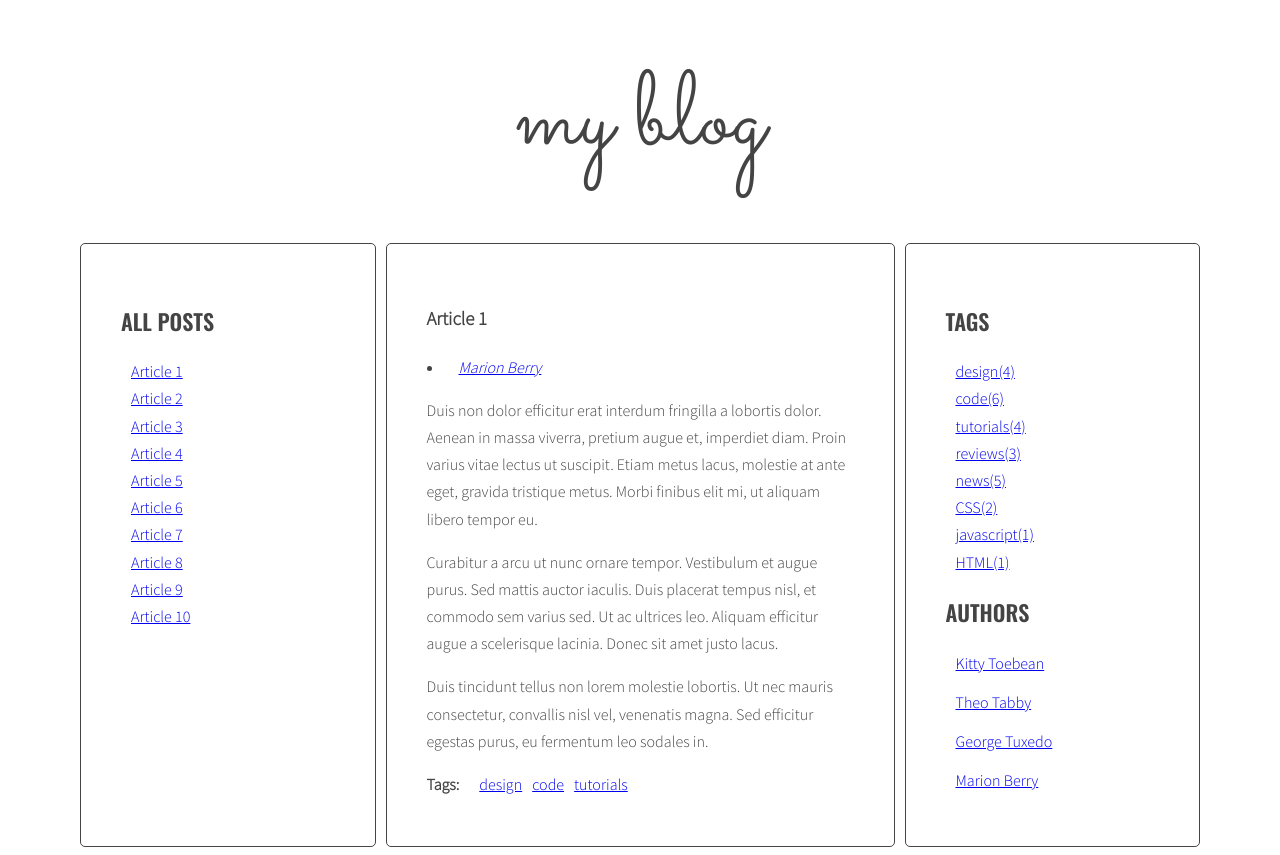
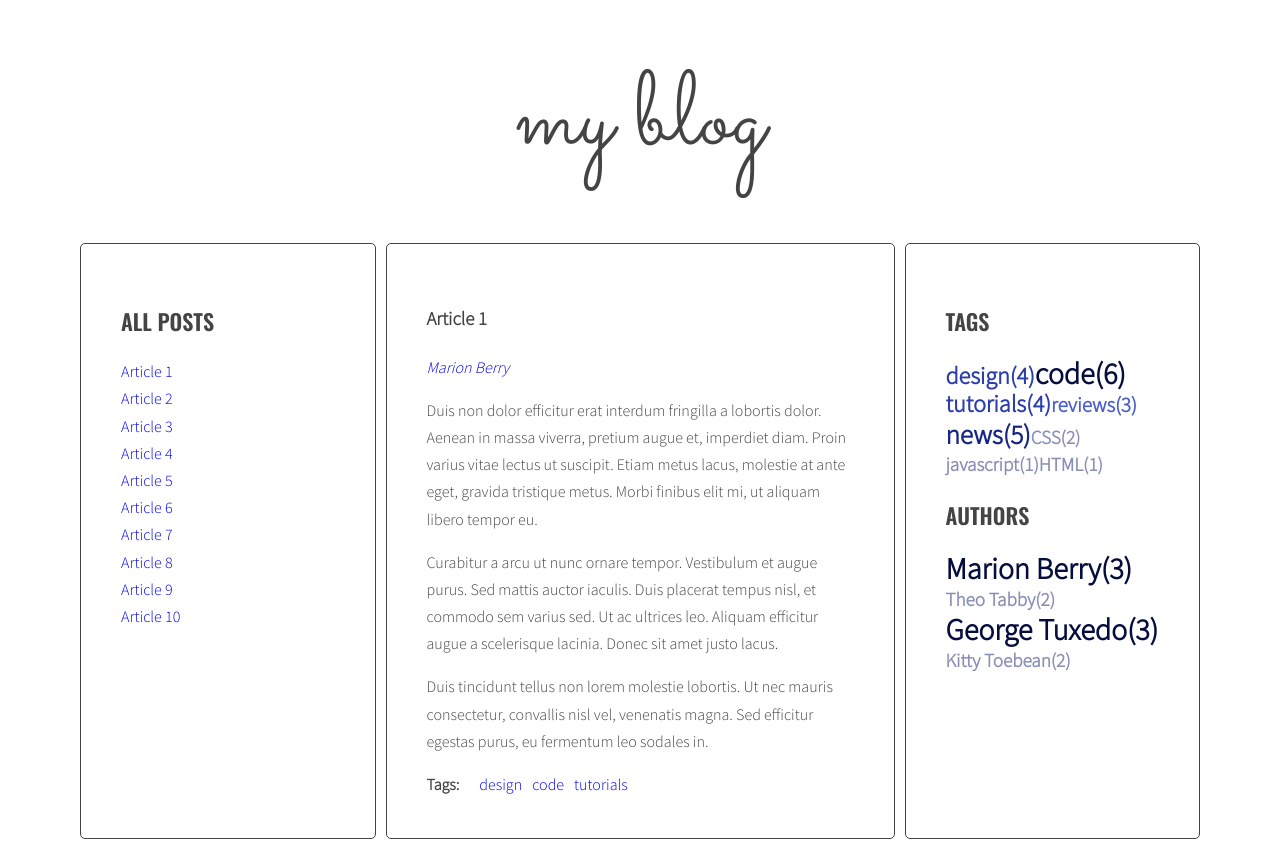
Before and after one commit to MarSzar/javascript-blog, a website: page index.html in a window 1280 px wide. Drawn offline with nearby package versions, Linux system fonts and the light colour scheme.

Commit message:
Add list of authors and and styles for tag cloud

```diff
--- a/js/script.js
+++ b/js/script.js
@@ -3,6 +3,15 @@
     const links = document.querySelectorAll('.titles a');
     console.log('links:', links);
   });*/
+  const optArticleSelector = '.post',
+    optTitleSelector = '.post-title',
+    optTitleListSelector = '.titles',
+    optArticleTagsSelector = '.post-tags .list',
+    optArticleAuthorSelector = '.post-author',
+    optTagsListSelector = '.tags.list',
+    optCloudClassCount = 5,
+    optCloudClassPrefix = 'tag-size-',
+    optAuthorsListSelector = '.authors a';
 
   const titleClickHandler = function(event){
     const clickedElement = this;
@@ -41,16 +50,6 @@
     targetArticle.classList.add('active');
   };
 
-
-
-  const optArticleSelector = '.post',
-    optTitleSelector = '.post-title',
-    optTitleListSelector = '.titles',
-    optArticleTagsSelector = '.post-tags .list',
-    optArticleAuthorSelector = '.post-author',
-    optTagsListSelector = '.tags.list',
-    optCloudClassCount = 5,
-    optCloudClassPrefix = 'tag-size-';
 
 
   function generateTitleLinks(customSelector = ''){
@@ -277,7 +276,10 @@ addClickListenersToTags();
 
 
 /*AUTHOR*/
-function generateAuthors(){
+function generateAuthors() {
+  /* [NEW] create a new variable allAuthors with an empty object */
+  let allAuthors = {};
+
   /* find all articles */
   const articles = document.querySelectorAll(optArticleSelector);
 
@@ -292,6 +294,7 @@ function generateAuthors(){
 
     /* get tags from data-author attribute */
     const articleAuthor = article.getAttribute('data-author');
+    console.log(articleAuthor);
 
     /* generate HTML of the link */
     const linkHTML = '<li><a href="#author-' + articleAuthor + '">' + articleAuthor + '</a></li>';
@@ -299,11 +302,46 @@ function generateAuthors(){
     /* add generated code to html variable */
     html = html + linkHTML;
 
+    /* [NEW] check if this link is NOT already in allAuthors */
+    if(!allAuthors.hasOwnProperty(articleAuthor)) {
+      /* [NEW] add tag to allTags object */
+      allAuthors[articleAuthor] = 1;
+    } else {
+      allAuthors[articleAuthor]++;
+    }
+
     /* insert HTML of all the links into the author wrapper */
     authorList.innerHTML = html;
 
+  /* END LOOP: for each article */
+  }
+
   /* END LOOP: for every article: */
-  }
+
+   /* [NEW] find list of authors in right column */
+   const authorList = document.querySelector('.authors');
+
+   /* [NEW] create variable for all links HTML code */
+   const authorsParams = calculateTagsParams(allAuthors);
+   console.log('authorsParams:', authorsParams)
+   let allAuthorsHTML = '';
+
+   /* [NEW] START LOOP: for each author in allAuthors: */
+  for(let author in allAuthors){
+    /* [NEW-IN PROGRESS] generate code of a link and add it to allTagsHTML */
+    //allTagsHTML += tag + ' (' + allTags[tag] + ') ';
+    //allTagsHTML += '<li><a href="#tag-' + tag + '">' + tag + '(' + allTags[tag] + ')</a></li>';
+
+    allAuthorsHTML += '<li><a class="' + calculateTagClass(allAuthors[author], authorsParams) + '" href="#author-' + author +'">' + author + '(' + allAuthors[author] + ')</a></li>';
+    //console.log('tagLinkHTML:', tagLinkHTML);
+
+
+/* [NEW] END LOOP: for each author in allAuthors: */
+}
+
+/* [NEW] add html from allAuthors to authorsList */
+authorList.innerHTML = allAuthorsHTML;
+
 }
 
 generateAuthors();
--- a/package.json
+++ b/package.json
@@ -32,7 +32,7 @@
     "eslint": "^6.5.1",
     "globstar": "^1.0.0",
     "mkdirp": "^0.5.1",
-    "node-sass": "^4.11.0",
+    "node-sass": "^4.13.0",
     "npm-run-all": "^4.1.5",
     "nu-html-checker": "^0.1.0",
     "onchange": "^5.2.0"
--- a/sass/style.scss
+++ b/sass/style.scss
@@ -82,17 +82,25 @@ body {
   padding: 0;
   .active {
     font-weight: bold;
+    color: red;
   }
 }
 
 .list-horizontal {
   li {
+    margin-left: 10px;
     display: inline-block;
   }
 }
 
 a {
-  margin-left: 10px;
+  text-decoration: none;
+}
+
+.list {
+  list-style-type: none;
+  margin: 0;
+  padding: 0;
 }
 
 /* Authors */
@@ -114,6 +122,7 @@ a {
 
 .post-author {
   font-style: italic;
+  list-style-type: none;
 }
 
 .post-tags {
@@ -122,3 +131,41 @@ a {
     margin: 0 10px 0 0;
   }
 }
+
+/* Tag Cloud */
+.tags li, .authors li {
+  padding: 0;
+  line-height: 1;
+  margin: 0;
+  display: inline-block;
+}
+
+a[class$="5"] {
+  color: #050d3e;
+  font-size: 30px;
+  font-weight: 1000;
+}
+
+a[class$="4"] {
+  color: #172684;
+  font-size: 27px;
+  font-weight: 900;
+}
+
+a[class$="3"] {
+  color: #2c3eab;
+  font-size: 24px;
+  font-weight: 800;
+}
+
+a[class$="2"] {
+  color: #4c5fce;
+  font-size: 21px;
+  font-weight: 700;
+}
+
+a[class$="1"] {
+  color: #898fb5;
+  font-size: 19px;
+  font-weight: 600;
+}
```
Also changed, not shown: css/style.css, 1 other file.
